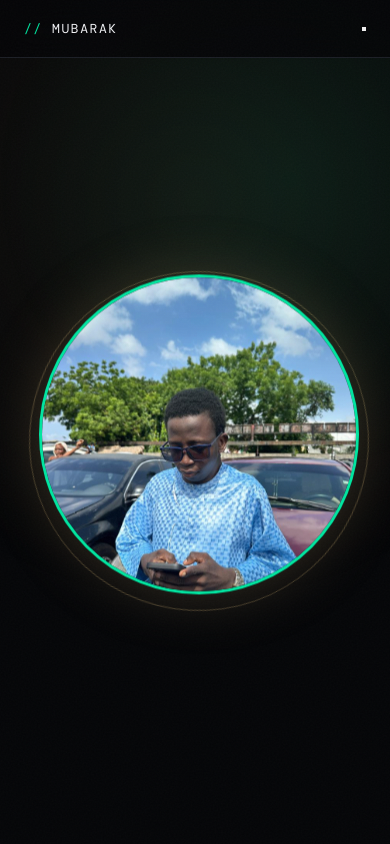
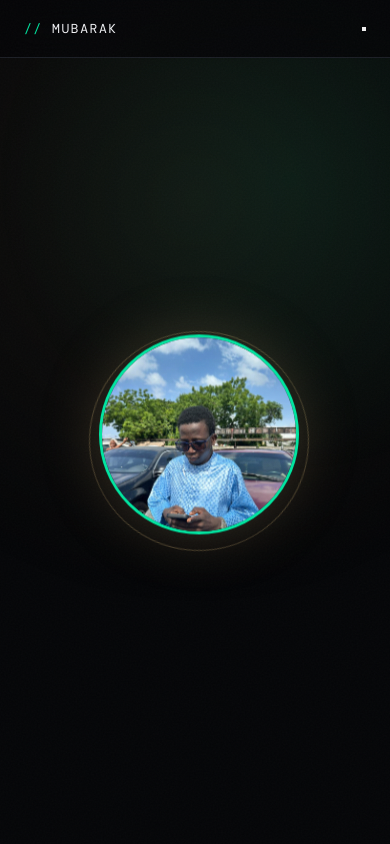
Before and after one commit to AMSDEV345/my-portfolio, a React (Vite) app: page / in a window 390 px wide. Shown: the top 844 px of the page. Built offline with nearby package versions, Linux system fonts and the light colour scheme; a web font is replaced by a local one.

Commit message:
Fix mobile photo size

```diff
--- a/src/style.css
+++ b/src/style.css
@@ -153,3 +153,13 @@
 }
 
 .footer-socials { display: flex; gap: 20px; flex-wrap: wrap; }
+
+@media (max-width: 768px) {
+  .hero-photo-circle {
+    width: 200px;
+    height: 200px;
+  }
+  .hero-photo-ring {
+    inset: -10px;
+  }
+}
```
